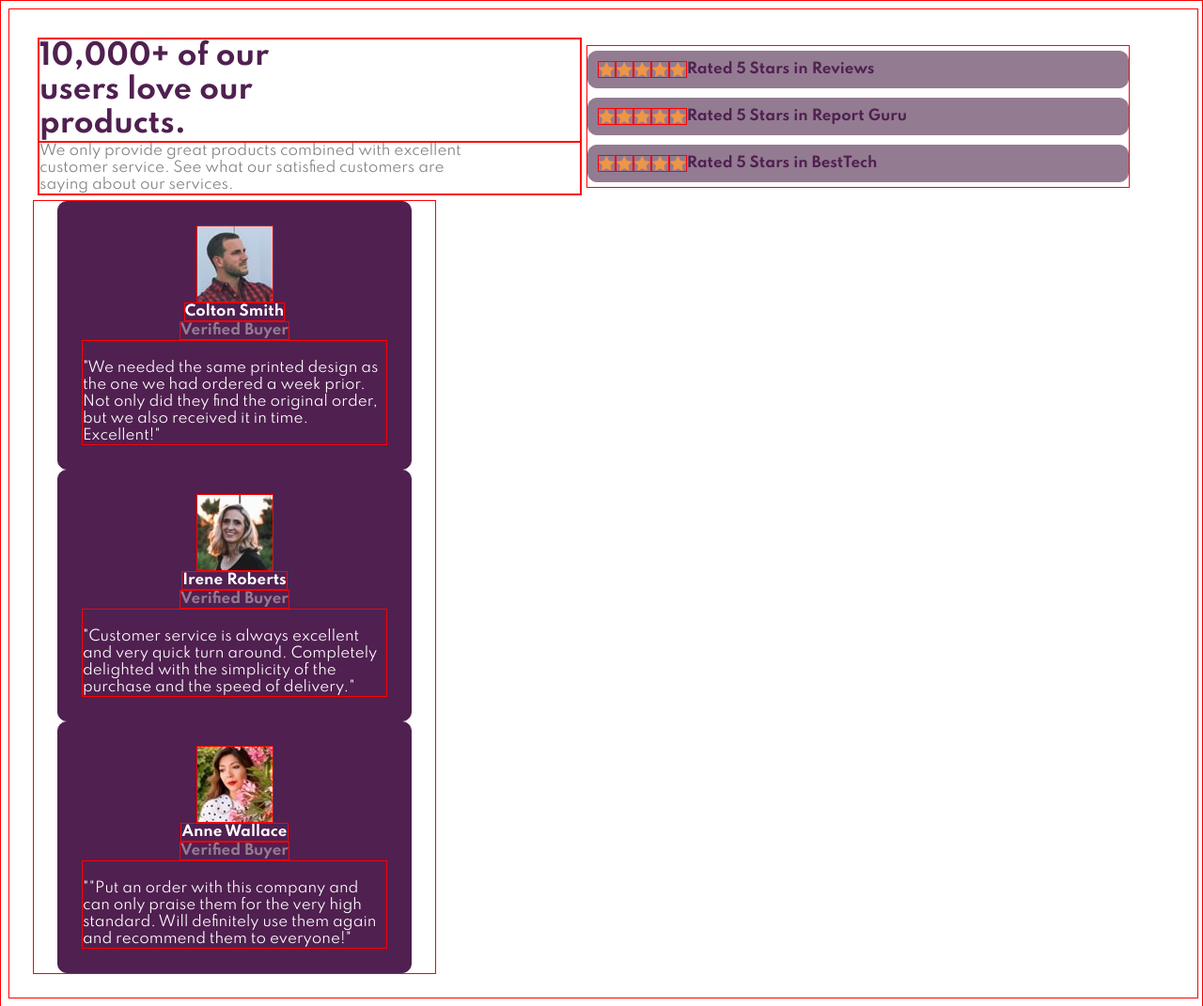
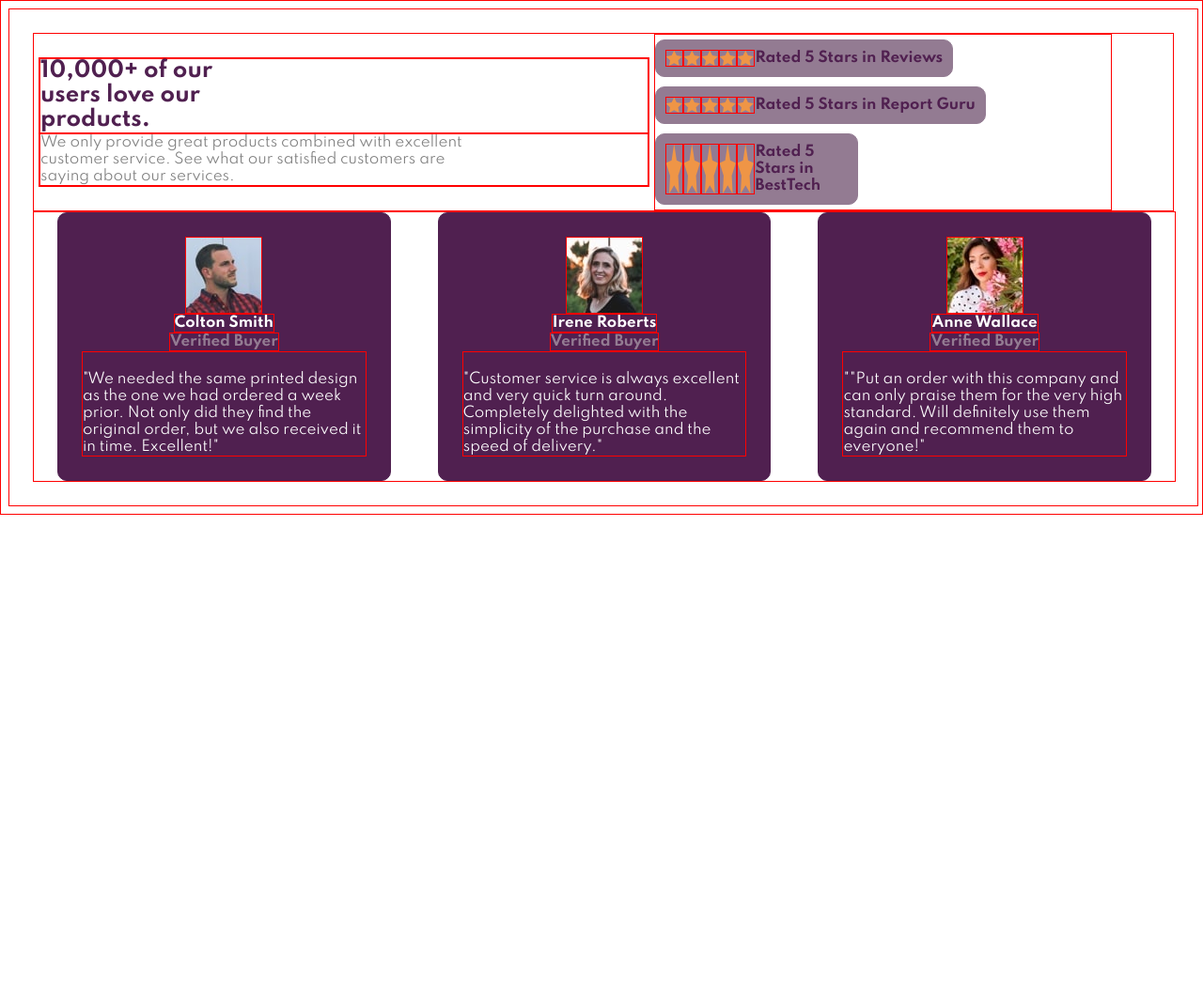
Before and after one commit to OperationNorthwoods/SocialProof, a plain HTML site: page social-proof-section-master/index.html in a window 1280 px wide. Shown: the whole page at 94% size. After the commit the page ends 800 px from the top, so only its background shows below. Drawn offline with Linux system fonts and the light colour scheme.

Commit message:
Layout Complete, Awaiting Detail (SOCIAL PROOF )
Used copy and paste CSS to replace entire CSS document, used source from pervious upload as source.

Also figured out while main-headline-and-five-star-all wasn't working as intended. Needed Flex Wrap: Row.

Now to get the fine details right, as the layout is finally built.

```diff
--- a/social-proof-section-master/app.css
+++ b/social-proof-section-master/app.css
@@ -81,7 +81,7 @@ align-items: left;
 flex-direction: column;
 margin: 5px 5px;
 /* line-height: 50px; */
-width: 47.5%;
+width: 53.5%;
 }
 
 .main-headline h1 {
@@ -98,8 +98,9 @@ color: grey;
 .five-star-all {
 display: flex;
 align-items: left;
-flex-direction: column;
-width: 47.5%;
+flex-direction: row;
+flex-wrap: wrap;
+width: 40%;
 color: hsl(300, 43%, 22%);
 font-weight: 600;
 }
@@ -132,9 +133,17 @@ border: 1px solid hsl(303, 10%, 53%);
 border-radius: 10px;
 padding: 10px;
 margin: 5px 0px;
+width: 40%;
 }
 
-.testimonial-all {
+.main-headline-and-five-star-all {
+    display: flex;
+    flex-direction: row;
+width: 100%;
+/* height: 50%; WONT WORK  */
+}
+
+.testimonials-all {
 display: flex;
 flex-direction: row;
 width: 100%;
--- a/social-proof-section-master/index.html
+++ b/social-proof-section-master/index.html
@@ -32,6 +32,7 @@
 </head>
 
 <body>
+  <section class="main-headline-and-five-star-all">
     <div class="main-headline">
       <h1>10,000+ of our<br>users love our<br>products.</h1>
 
@@ -39,7 +40,7 @@
         are<br>
         saying about our services.</p>
     </div>
-
+    <br>
     <section class="five-star-all">
       <div class="five-star-1">
         <img src=".\images\icon-star.svg" alt="star">
@@ -65,6 +66,7 @@
         <img src=".\images\icon-star.svg" alt="star">
         Rated 5 Stars in BestTech
       </div>
+    </section>
   </section>
 
   <section class="testimonials-all">
```
Lines whose indentation alone changed are shown as unchanged.
